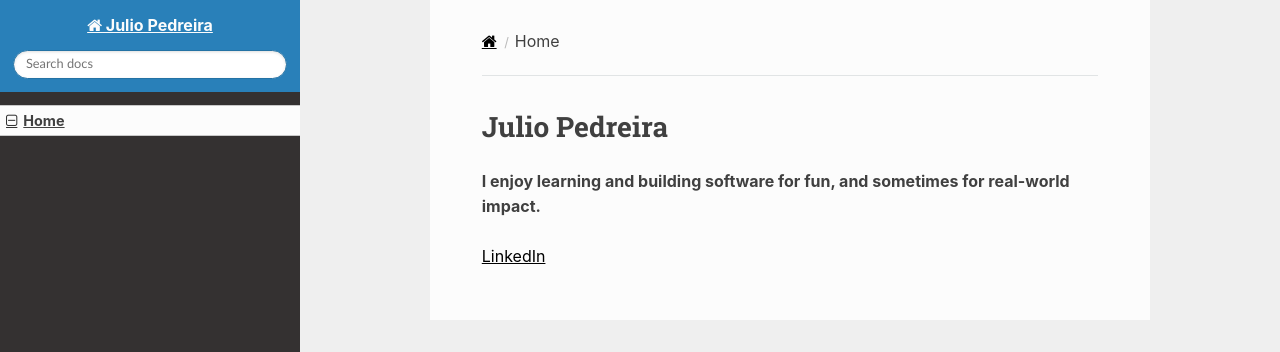
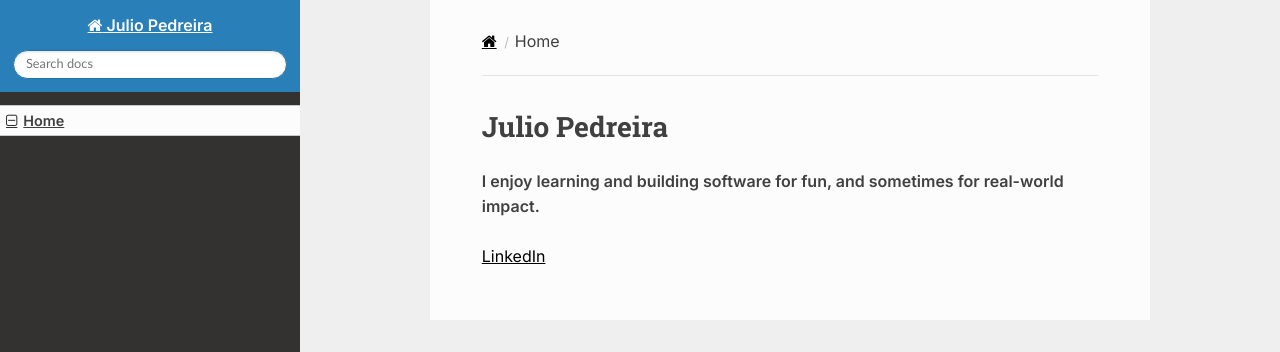
Before and after one commit to juliopedreira/www.juliopedreira.com, an MkDocs documentation site: the page built from docs/index.md, in a window 1280 px wide. Shown: the top 352 px of the page. Built offline with MkDocs 1.6.1, drawn with Linux system fonts in a browser that asks for light colours; nearby versions of some CDN libraries.

Commit message:
Fix import

```diff
--- a/docs/styles.css
+++ b/docs/styles.css
@@ -1,8 +1,8 @@
+@import url('https://fonts.googleapis.com/css2?family=Inter:wght@400;600&display=swap');
 footer {
   display: none;
 }
 
-@import url('https://fonts.googleapis.com/css2?family=Inter:wght@400;600&display=swap');
 body {
   font-family: 'Inter', sans-serif;
 }
```
